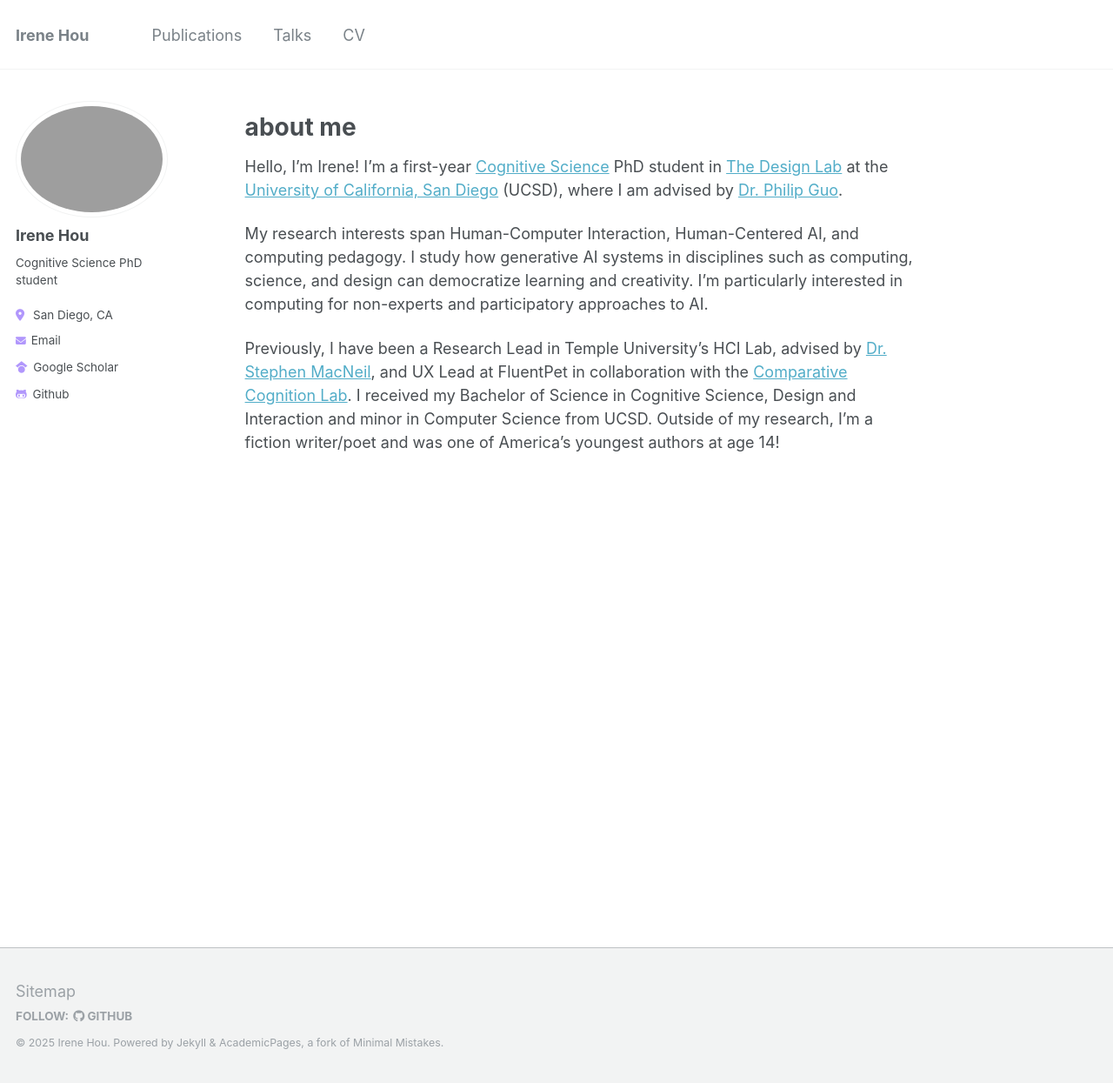
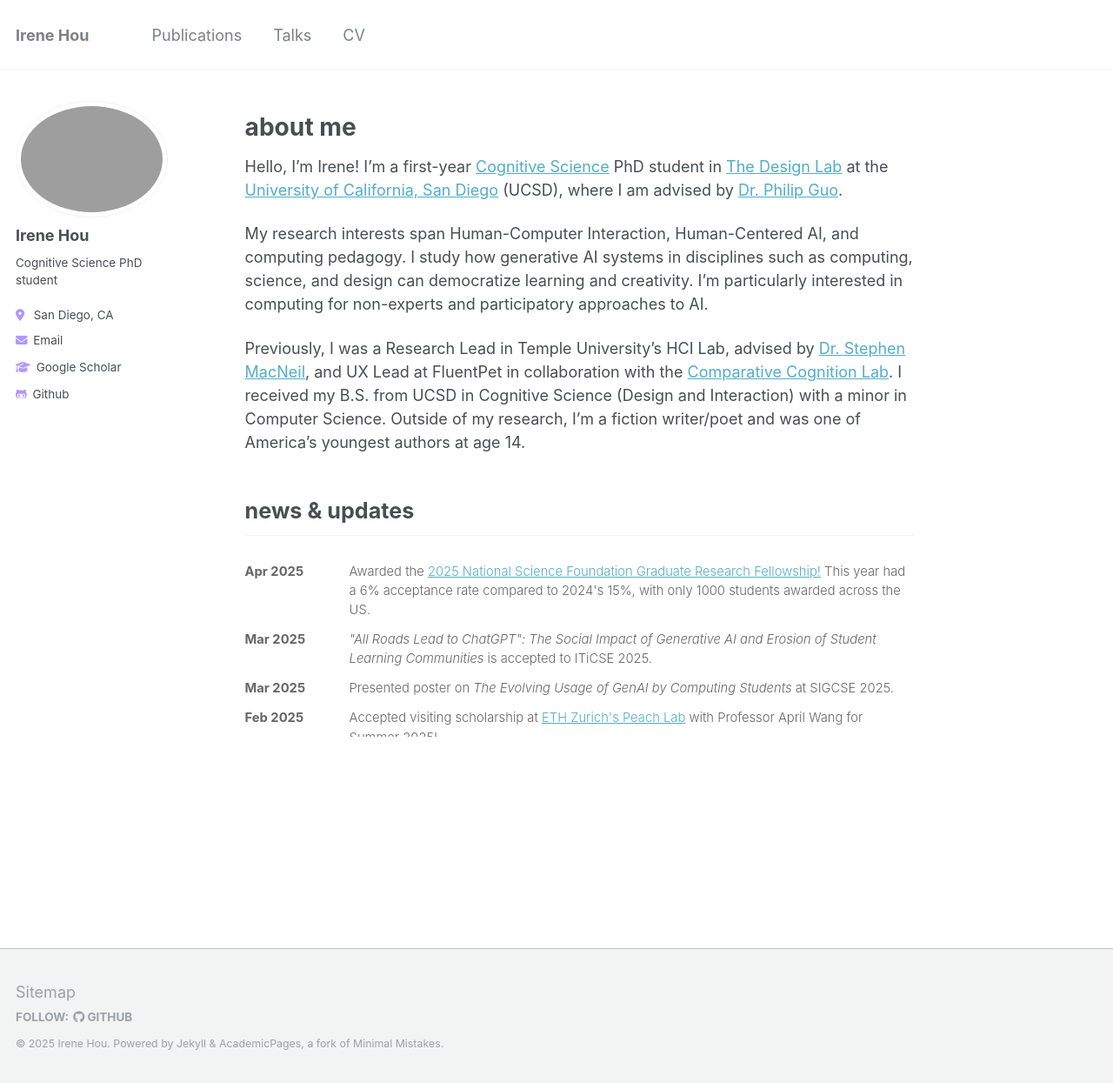
Before and after one commit to houirene/houirene.github.io, a Jekyll site: the page built from _pages/about.md, in a window 1280 px wide and 1245 px high. Shown: the whole window at 87% size. Built offline with Jekyll 4.4.1, drawn with Linux system fonts in a browser that asks for light colours.

Commit message:
added updates, icon fixes

```diff
--- a/_config.yml
+++ b/_config.yml
@@ -25,10 +25,10 @@ author:
   name             : "Irene Hou"
   pronouns         : # example: "she/her"
   bio              : "Cognitive Science PhD student"
-  location         : "⠀San Diego, CA"
+  location         :   "  San Diego, CA"
   employer         : #
-  uri              : # URL
-  email            : "ihou@ucsd.edu"
+  url              : # URL
+  email            :  "   ihou@ucsd.edu"
 
   # Academic websites
   arxiv            : # URL - Update with the correct link to your profile
--- a/_includes/author-profile.html
+++ b/_includes/author-profile.html
@@ -25,16 +25,16 @@
     <ul class="author__urls social-icons">
       <!-- Font Awesome icons / Biographic information  -->
       {% if author.location %}
-        <li class="author__desktop"><i class="fa-solid fa-location-dot" style="color: #B197FC;" aria-hidden="true"></i>{{ author.location }}</li>
+        <li class="author__desktop"><i class="fas fa-solid fa-location-dot icon-pad-right" style="color: #B197FC;" aria-hidden="true"></i>{{author.location }}</li>
       {% endif %}
       {% if author.employer %}
-        <li class="author__desktop"><i class="fa fa-solid fa-building-columns icon-pad-right" aria-hidden="true"></i>{{ author.employer }}</li>
+        <li class="author__desktop"><i class="fas fa-solid fa-building-columns icon-pad-right" aria-hidden="true"></i>{{ author.employer }}</li>
       {% endif %}
       {% if author.uri %}
         <li><a href="{{ author.uri }}"><i class="fas fa-fw fa-link icon-pad-right" aria-hidden="true"></i>{{ site.data.ui-text[site.locale].website_label | default: "Website" }}</a></li>
       {% endif %}
       {% if author.email %}
-        <li><a href="mailto:{{ author.email }}"><i class="fa-regular fa-envelope fa-sm icon-pad-right" style="color: #B197FC;" aria-hidden="true"></i>{{ site.data.ui-text[site.locale].email_label | default: "Email" }}</a></li>
+        <li><a href="mailto:{{ author.email }}"><i class="fas fa-solid fa-envelope icon-pad-right" style="color: #B197FC;" aria-hidden="true"></i>{{site.data.ui-text[site.locale].email_label | default: "Email" }}</a></li>
       {% endif %}
 
       <!-- Font Awesome and Academicons icons / Academic websites -->
@@ -42,7 +42,7 @@
         <li><a href="{{ author.arxiv }}"><i class="ai ai-arxiv ai-fw icon-pad-right"></i>arXiv</a></li>
       {% endif %}
       {% if author.googlescholar %}
-        <li><a href="{{ author.googlescholar }}"><i class="fa-brands fa-google-scholar icon-pad-right" style="color: #B197FC;"aria-hidden="true"></i>Google Scholar</a></li>
+      <li><a href="{{ author.googlescholar }}"><i class="fas fa-graduation-cap icon-pad-right" style="color: #B197FC;" aria-hidden="true"></i>Google Scholar</a></li>
       {% endif %}
       {% if author.impactstory %}
         <li><a href="{{ author.impactstory }}"><i class="ai ai-impactstory ai-fw icon-pad-right"></i>Impactstory</a></li>
--- a/_pages/about.md
+++ b/_pages/about.md
@@ -14,4 +14,42 @@ Hello, I'm Irene! I'm a first-year [Cognitive Science](https://cogsci.ucsd.edu)
 
 My research interests span Human-Computer Interaction, Human-Centered AI, and computing pedagogy. I study how generative AI systems in disciplines such as computing, science, and design can democratize learning and creativity. I'm particularly interested in computing for non-experts and participatory approaches to AI.
 
-Previously, I have been a Research Lead in Temple University's HCI Lab, advised by [Dr. Stephen MacNeil](https://stevemacn.github.io), and UX Lead at FluentPet in collaboration with the [Comparative Cognition Lab](https://cclab.ucsd.edu). I received my Bachelor of Science in Cognitive Science, Design and Interaction and minor in Computer Science from UCSD. Outside of my research, I'm a fiction writer/poet and was one of America's youngest authors at age 14!
+Previously, I was a Research Lead in Temple University's HCI Lab, advised by [Dr. Stephen MacNeil](https://stevemacn.github.io), and UX Lead at FluentPet in collaboration with the [Comparative Cognition Lab](https://cclab.ucsd.edu). I received my B.S. from UCSD in Cognitive Science (Design and Interaction) with a minor in Computer Science. Outside of my research, I'm a fiction writer/poet and was one of America's youngest authors at age 14.
+
+<section id="news">
+  <h2>news & updates</h2>
+  <div class="news-scroll">
+    <ul>
+      <li>
+        <div class="news-date">Apr 2025</div>
+        <div class="news-text">
+          Awarded the <a href="https://www.nsfgrfp.org/" target="_blank" rel="noopener noreferrer">2025 National Science Foundation Graduate Research Fellowship!</a> This year had a 6% acceptance rate compared to 2024's 15%, with only 1000 students awarded across the US.
+        </div>
+      </li>
+      <li>
+        <div class="news-date">Mar 2025</div>
+        <div class="news-text">
+          <i>"All Roads Lead to ChatGPT": The Social Impact of Generative AI and Erosion of Student Learning Communities</i> is accepted to ITiCSE 2025.
+        </div>
+      </li>
+      <li>
+        <div class="news-date">Mar 2025</div>
+        <div class="news-text">
+          Presented poster on <i>The Evolving Usage of GenAI by Computing Students</i> at SIGCSE 2025.
+        </div>
+      </li>
+      <li>
+        <div class="news-date">Feb 2025</div>
+        <div class="news-text">
+          Accepted visiting scholarship at <a href="https://aprilwang.me/" target="_blank" rel="noopener noreferrer">ETH Zurich's Peach Lab</a> with Professor April Wang for Summer 2025!
+        </div>
+      </li>
+      <li>
+        <div class="news-date">Sep 2024</div>
+        <div class="news-text">
+          Started my PhD in Cognitive Science at UC San Diego!
+        </div>
+      </li>
+    </ul>
+  </div>
+</section>
--- a/assets/css/main.scss
+++ b/assets/css/main.scss
@@ -10,7 +10,7 @@
  *
 */
 
-@import "vendor/breakpoint/breakpoint"; // media query mixins
+@import "vendor/breakpoint/breakpoint";
 @import "variables";
 @import "mixins";
 @import "vendor/susy/susy";
@@ -39,3 +39,73 @@
 @import "vendor/font-awesome/brands";
 @import "vendor/magnific-popup/magnific-popup";
 @import "print";
+
+#news {
+    padding-top: 0px;
+    margin-top: 10px;
+  }
+
+  #news h2 {
+    font-size: 1.4em;
+    margin-bottom: 15px;
+  }
+
+  #news ul {
+    list-style-type: none;
+    padding-left: 0;
+    font-size: 0.82em;
+    line-height: 1.5;
+    color: #666;
+    font-weight: 300;
+  }
+
+  #news li {
+    display: flex;
+    align-items: flex-start;
+    margin-bottom: 12px;
+    opacity: 0;
+    animation: fadeInUp 0.5s ease forwards;
+    animation-delay: 0.2s;
+  }
+
+  @keyframes fadeInUp {
+    from {
+      opacity: 0;
+      transform: translateY(10px);
+    }
+    to {
+      opacity: 1;
+      transform: translateY(0);
+    }
+  }
+
+  #news li .news-date {
+    width: 120px;
+    font-weight: bold;
+    flex-shrink: 0;
+  }
+
+  #news li .news-text {
+    flex-grow: 1;
+  }
+
+  .news-scroll {
+    max-height: 12.0em;
+    overflow-y: auto;
+    scrollbar-width: thin;
+    scrollbar-color: #ccc transparent;
+    padding-right: 4px;
+  }
+
+  .news-scroll::-webkit-scrollbar {
+    width: 6px;
+  }
+
+  .news-scroll::-webkit-scrollbar-track {
+    background: transparent;
+  }
+
+  .news-scroll::-webkit-scrollbar-thumb {
+    background-color: #ccc;
+    border-radius: 3px;
+  }
```
Also changed, not shown: images/favicon.icon-32x32.png (renamed from images/favicon.ico).
